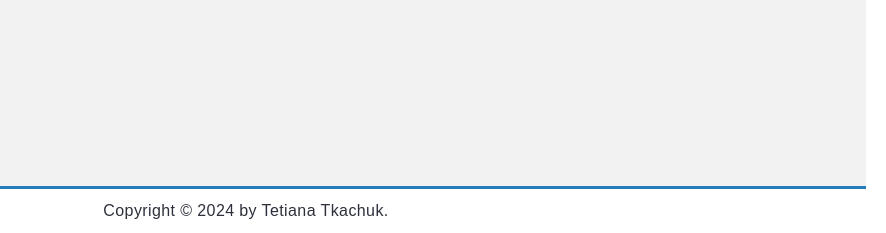
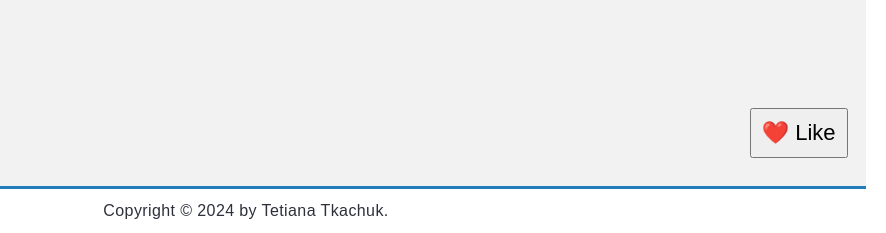
Before and after one commit to TetianaUMKA/html-css-course-udemy, a plain HTML site: page index.html in a window 1280 px wide. Shown: the part 2251-2484 px from the top of the page, 394-1280 px from the left. Drawn offline with Linux system fonts and the light colour scheme.

Commit message:
Update index.html

```diff
--- a/index.html
+++ b/index.html
@@ -134,5 +134,6 @@
         <p id="copyright">Copyright &copy; 2024 by Tetiana Tkachuk.</p>
       </footer>
     </div>
+    <button class="like-btn" type="button">❤️ Like</button>
   </body>
 </html>
```
